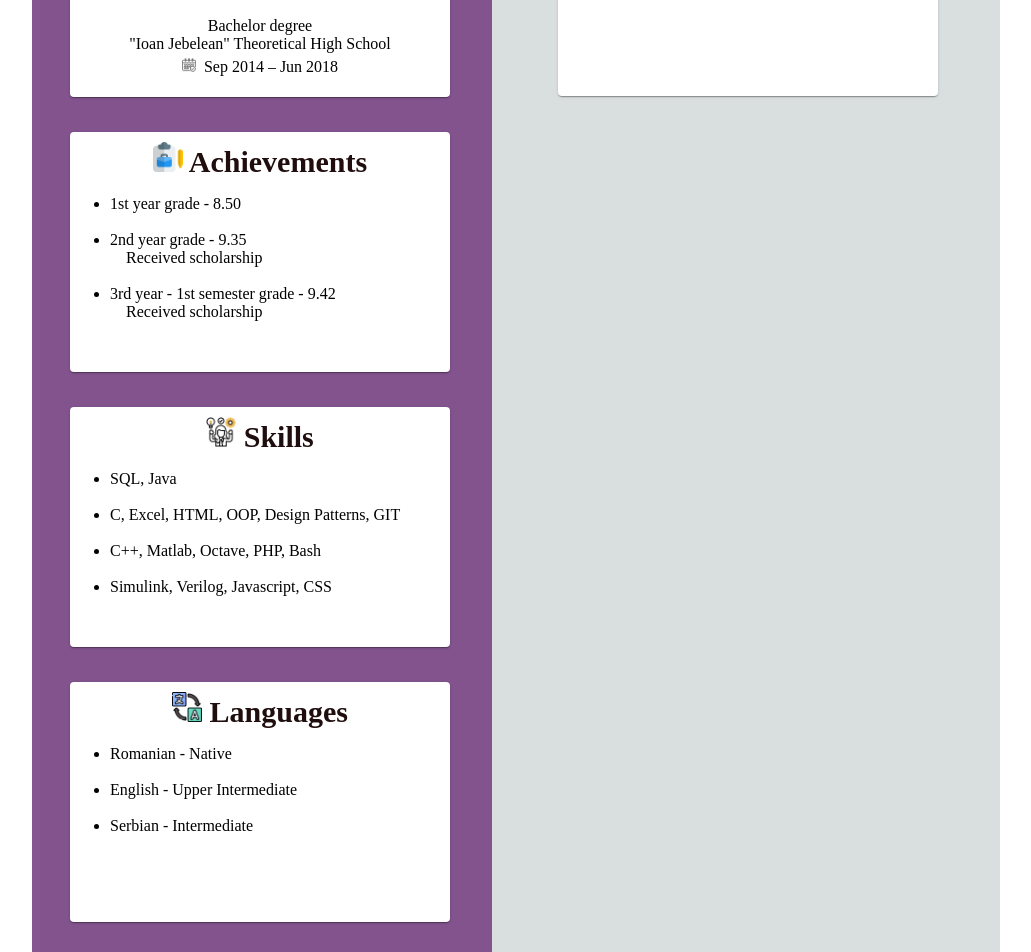
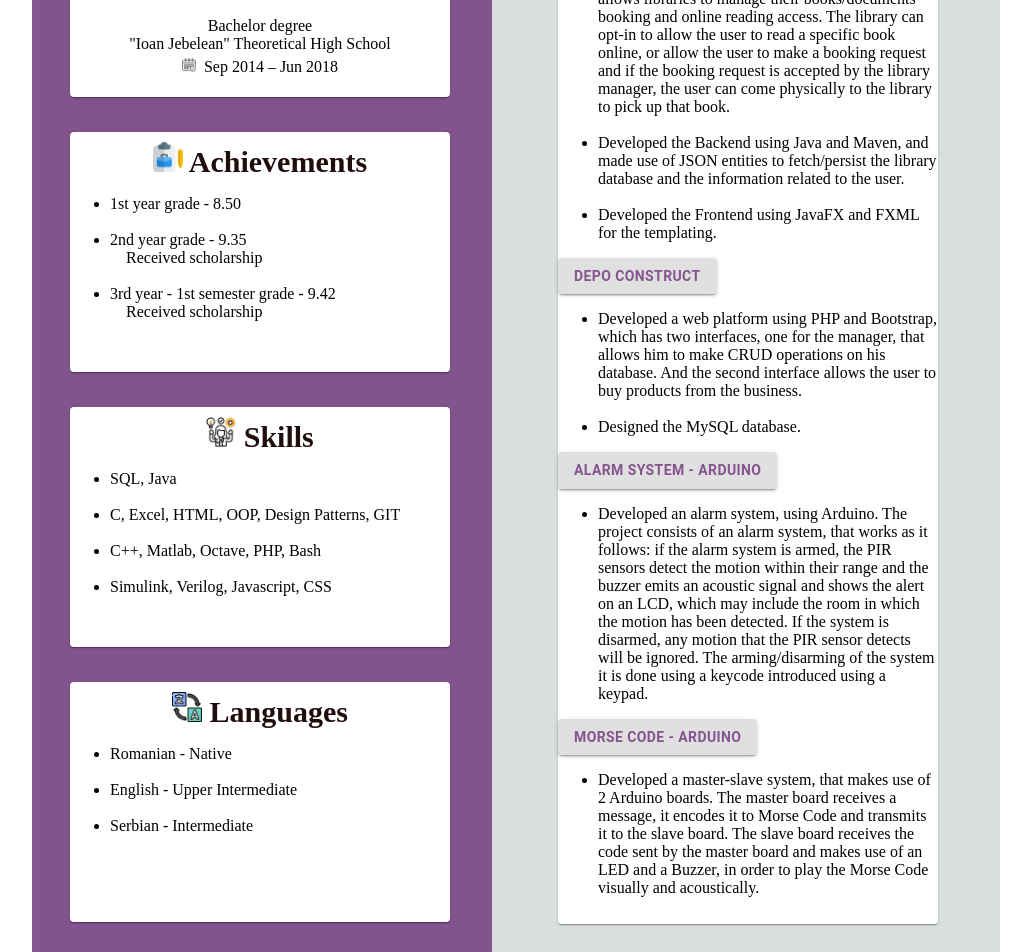
Before and after one commit to MateiuAdelinaSonia/my-react-resume, a React (Create React App) app: page / in a window 1280 px wide. Shown: the part 340-1292 px from the top of the page, without its empty margins (120-1151 px from the left). Built offline with nearby package versions, Linux system fonts and the light colour scheme.

Commit message:
Added a list with my projects.

```diff
--- a/src/App.js
+++ b/src/App.js
@@ -1,5 +1,5 @@
 import { makeStyles } from '@material-ui/core/styles';
-import {Grid, Paper, Container, Avatar} from '@material-ui/core';
+import {Grid, Paper, Container, Avatar, Button} from '@material-ui/core';
 
 const useStyles = makeStyles((theme) => ({
     root: {
@@ -8,6 +8,11 @@ const useStyles = makeStyles((theme) => ({
     paper: {
         width: 380,
         height: 240,
+        backgroundColor: "#fff",
+    },
+    project_paper: {
+        width: 380,
+        height: 1068,
         backgroundColor: "#fff",
     },
     large: {
@@ -25,9 +30,9 @@ function App() {
 
                 <Container maxWidth="md" style={{backgroundColor: 'rgba(123,70,134,0.91)', height: '1500px', width: '460px'}}>
 
-                    <Grid item xs={6} style={{marginTop: '50px'}}>
+                    <Grid item xs={12} style={{marginTop: '50px'}}>
 
-                        <div className={classes.root}>
+                        <div className={classes.root} >
                             <Avatar alt="Mateiu Adelina-Sonia" src="../myPicture.jpg" className={classes.large} />
                         </div>
 
@@ -105,9 +110,73 @@ function App() {
 
                 <Grid align="center" item xs={6} style={{ marginTop: '188px', marginRight: '20px'}}>
 
-                    <Paper align="center" className={classes.paper} />
+                    <Paper align="center" className={classes.project_paper}>
+                        <img src="../project.png" width='30' hight='30' style={{marginTop: '10px'}}/>
+                        <typography style={{fontSize: 30, fontWeight: 'bold', color: '#1f0e0d'}}>   Projects</typography>
+                        <div style={{textAlign: 'left', color: '#000'}}>
+                          <p><Button variant="contained" style={{color: 'rgba(123,70,134,0.91)'}}>
+                              <b>Libraries App</b>
+                          </Button>
+                              <ul><li>Developed a Desktop Application, using
+                                  Java, that allows libraries to manage their
+                                  books/documents booking and online reading
+                                  access. The library can opt-in to allow the
+                                  user to read a specific book online, or allow
+                                  the user to make a booking request and if
+                                  the booking request is accepted by the library
+                                  manager, the user can come physically to the
+                                  library to pick up that book.</li> <br></br>
+                                  <li>Developed the Backend using Java and
+                                  Maven, and made use of JSON entities to
+                                  fetch/persist the library database and the information
+                                  related to the user.</li> <br></br>
+                                  <li>Developed the Frontend using JavaFX and
+                                  FXML for the templating.</li></ul>
+                          </p>
+                          <p><Button variant="contained" style={{color: 'rgba(123,70,134,0.91)'}}>
+                              <b>Depo Construct</b>
+                          </Button>
+                              <ul><li>Developed a web platform using PHP and
+                                  Bootstrap, which has two interfaces, one for
+                                  the manager, that allows him to make CRUD
+                                  operations on his database. And the second
+                                  interface allows the user to buy products from
+                                  the business.</li> <br></br>
+                                  <li>Designed the MySQL database.</li></ul>
+                          </p>
+                          <p><Button variant="contained" style={{color: 'rgba(123,70,134,0.91)'}}>
+                              <b>Alarm System - Arduino</b>
+                          </Button>
+                              <ul><li>Developed an alarm system, using Arduino.
+                                  The project consists of an alarm system, that
+                                  works as it follows: if the alarm system is
+                                  armed, the PIR sensors detect the motion
+                                  within their range and the buzzer emits an
+                                  acoustic signal and shows the alert on an LCD,
+                                  which may include the room in which the motion
+                                  has been detected. If the system is disarmed,
+                                  any motion that the PIR sensor detects
+                                  will be ignored. The arming/disarming of the
+                                  system it is done using a keycode introduced
+                                  using a keypad.</li></ul>
+                          </p>
+                          <p><Button variant="contained" style={{color: 'rgba(123,70,134,0.91)'}}>
+                              <b>Morse Code - Arduino</b>
+                          </Button>
+                              <ul><li>Developed a master-slave system, that makes
+                                  use of 2 Arduino boards. The master board receives
+                                  a message, it encodes it to Morse Code
+                                  and transmits it to the slave board. The slave
+                                  board receives the code sent by the master
+                                  board and makes use of an LED and a Buzzer,
+                                  in order to play the Morse Code visually and
+                                  acoustically.</li></ul>
+                          </p>
+                        </div>
+                    </Paper>
 
                 </Grid>
+
 
             </Grid>
 
```
Also changed, not shown: public/project.png (added).
